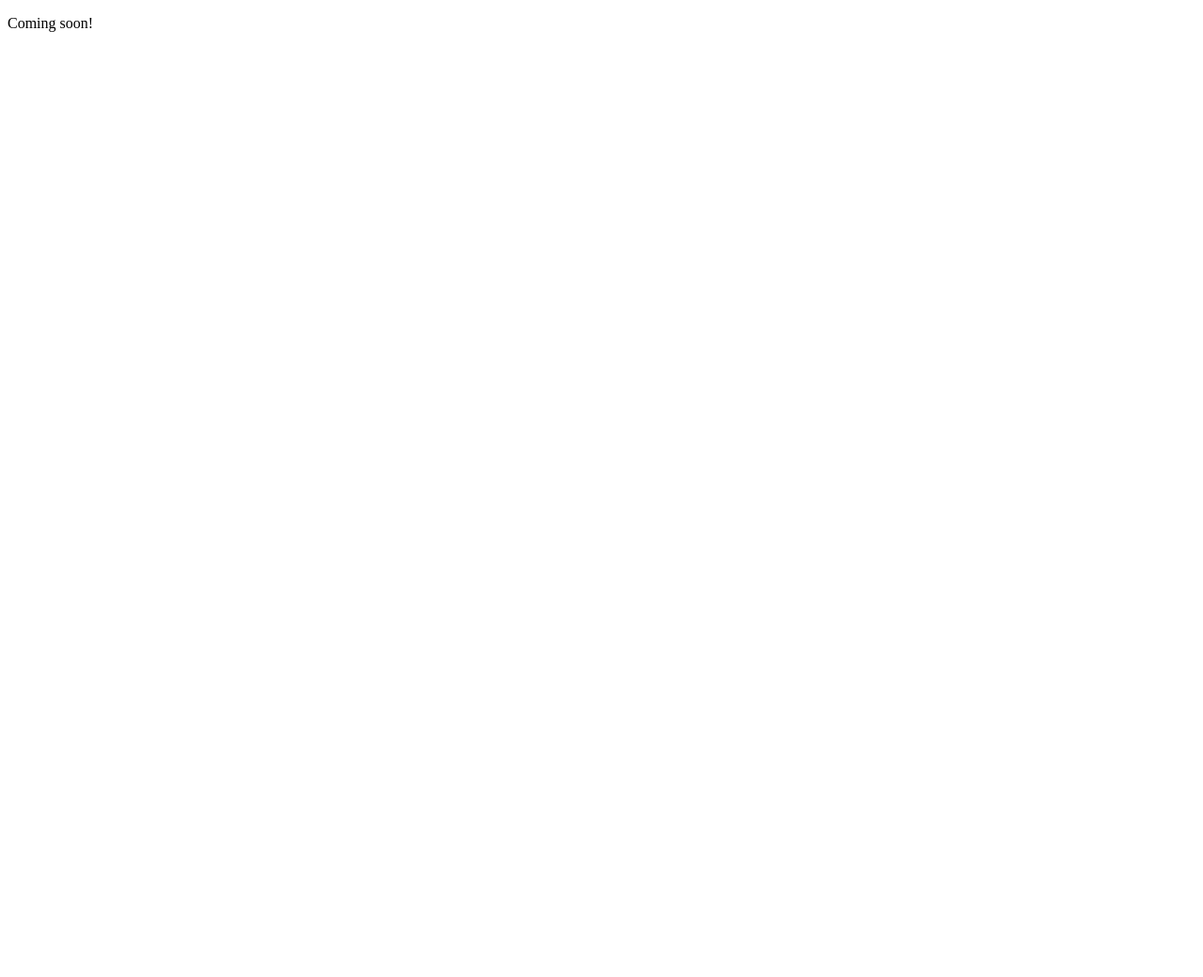
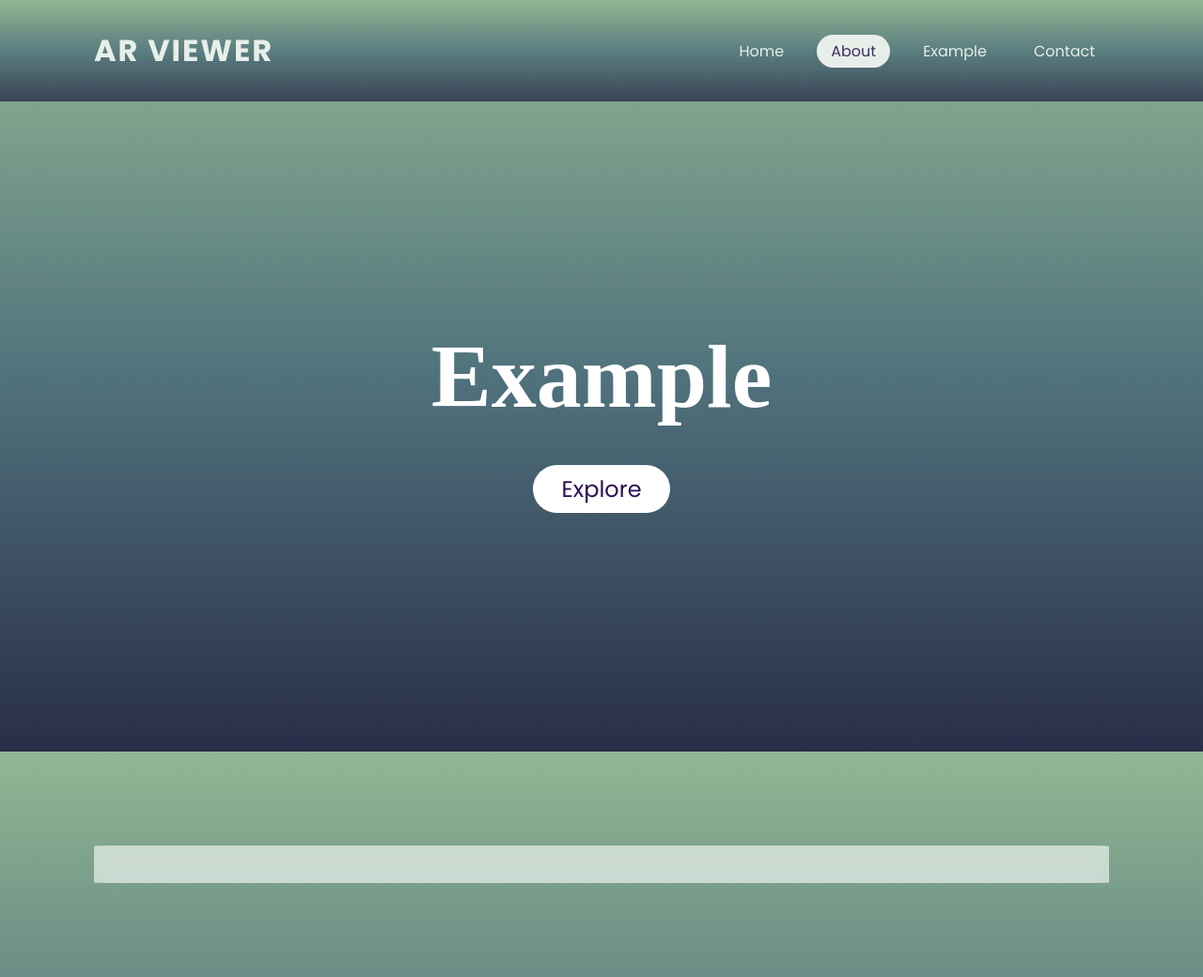
Before and after one commit to Jonas-Pamminger/WMC_ARWebsite, a plain HTML site: page WMC_Project/realExamplePage.html in a window 1280 px wide. Shown: the whole page at 94% size. Before the commit the page ends 800 px from the top, so only its background shows below. Drawn offline with Linux system fonts and the light colour scheme.

Commit message:
Started to design the Example Page
There you can see the AR Objekts. Trying to structure it with grid and flexboxes

```diff
--- a/WMC_Project/realExamplePage.html
+++ b/WMC_Project/realExamplePage.html
@@ -3,8 +3,33 @@
 <head>
     <meta charset="UTF-8">
     <title>Example</title>
+    <link rel="stylesheet" type="text/css" href="style.css">
+    <link rel="preconnect" href="https://fonts.googleapis.com">
+    <link rel="preconnect" href="https://fonts.gstatic.com" crossorigin>
+    <link href="https://fonts.googleapis.com/css2?family=Roboto+Mono:wght@100&display=swap" rel="stylesheet">
 </head>
 <body>
-    <p>Coming soon!</p>
+<article id="pageContent">
+    <header id="fixedNavbar">
+        <a href="index.html" class="logo">AR Viewer</a>
+        <ul>
+            <li><a href="index.html">Home</a></li>
+            <li><a href="#" class="active">About</a></li>
+            <li><a href="example.html">Example</a></li>
+            <li><a href="contacts.html">Contact</a></li>
+        </ul>
+    </header>
+    <section>
+        <h2 id="header">Example</h2>
+        <a href="#pageText" id="exploreBtn">Explore</a>
+
+    </section>
+
+    <article id ="pageText" class="sec">
+        <div class="glassBackground">
+        </div>
+    </article>
+
+</article>
 </body>
 </html>
```
